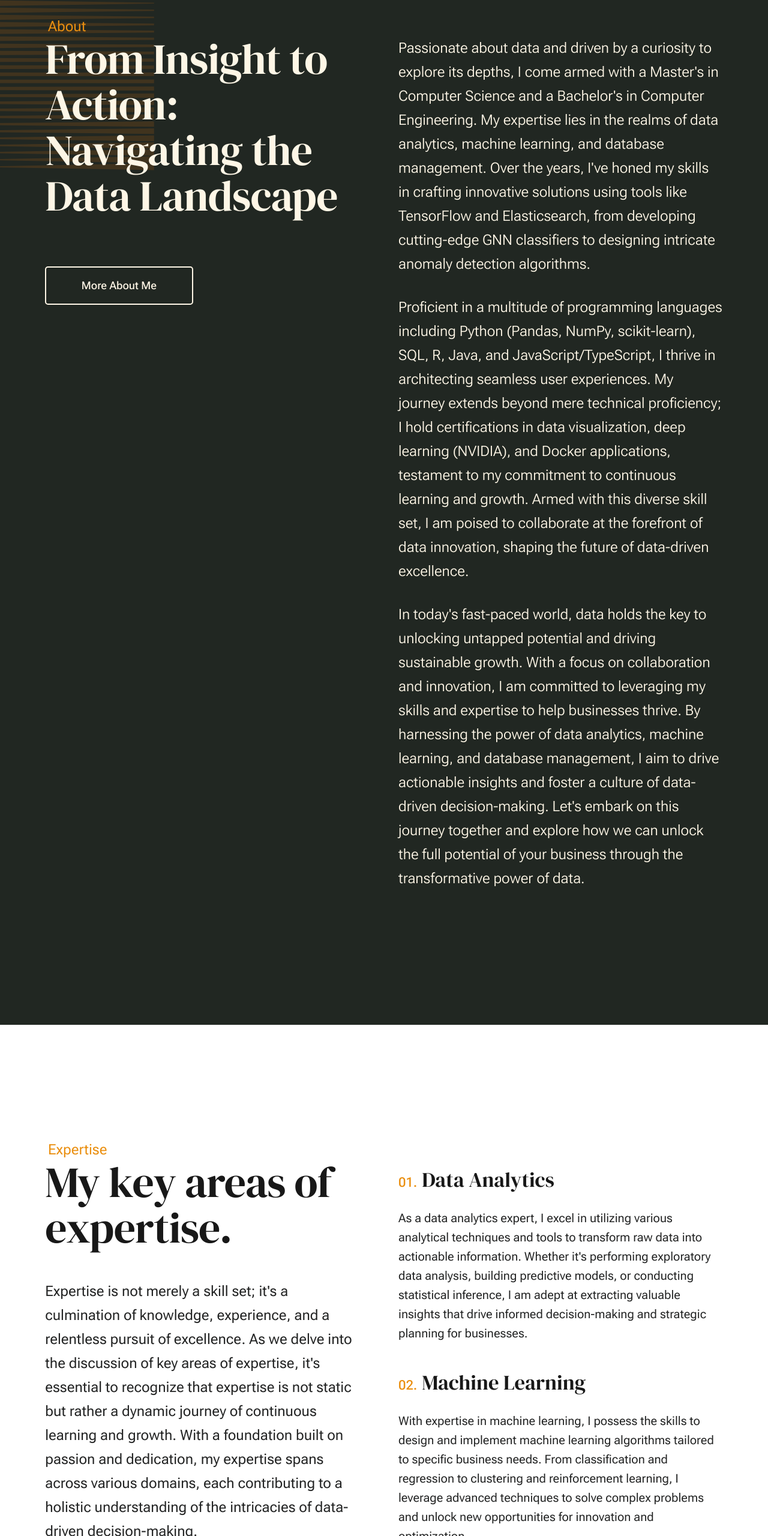
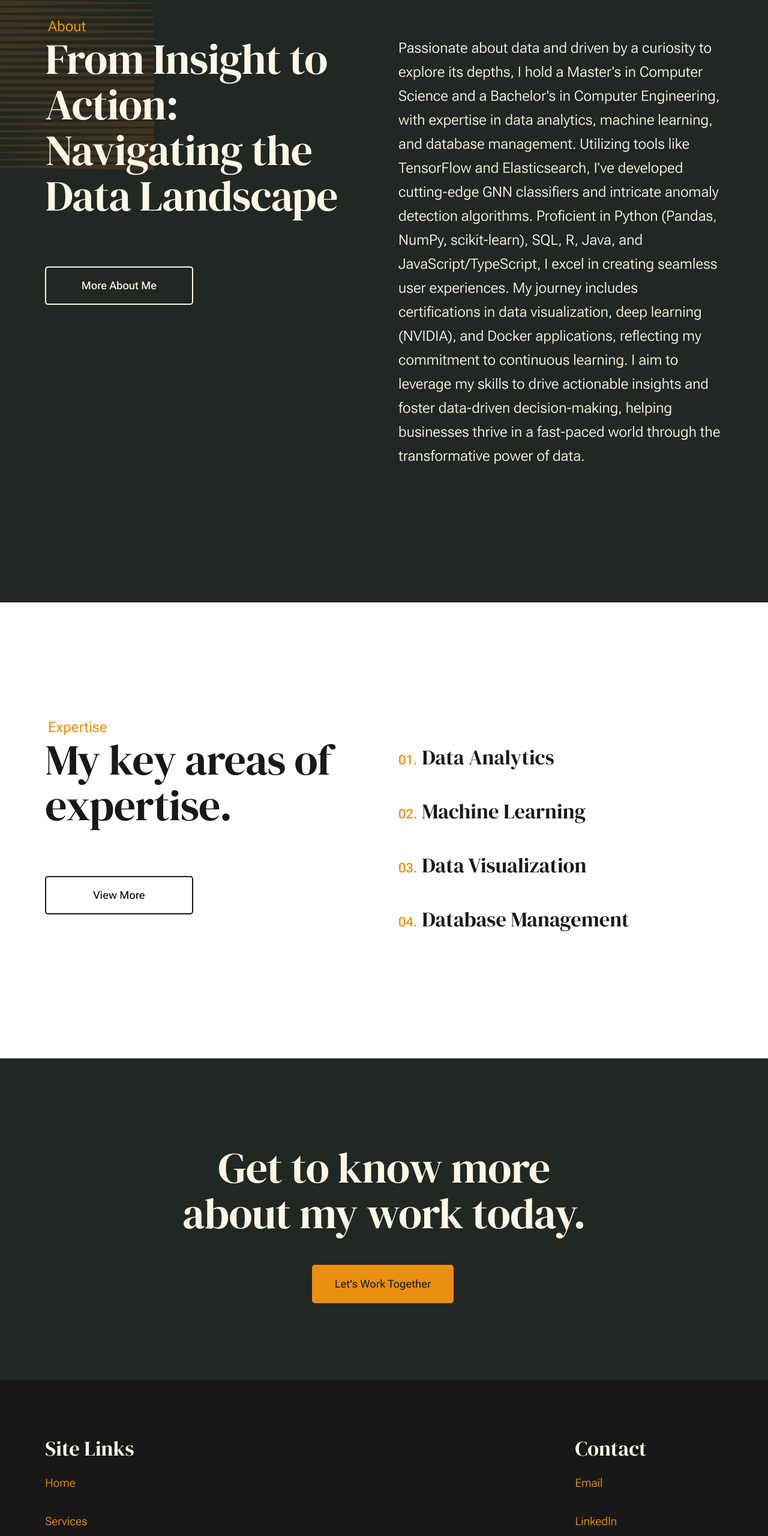
Before and after one commit to rvaidya2/portfolio, a plain HTML site: page index.html in a window 1280 px wide. Shown: the part 1028-3588 px from the top of the page at 60% size. Drawn offline with Linux system fonts and the light colour scheme.

Commit message:
Update index.html

```diff
--- a/index.html
+++ b/index.html
@@ -147,16 +147,10 @@
 
                         <div class="s-about__content-main grid-section-split__primary">
                             <p class="attention-getter">
-                                Passionate about data and driven by a curiosity to explore its depths, I come armed with a Master's in Computer Science and a Bachelor's in Computer Engineering. My expertise lies in the realms of data analytics, machine learning, and database management. Over the years, I've honed my skills in crafting innovative solutions using tools like TensorFlow and Elasticsearch, from developing cutting-edge GNN classifiers to designing intricate anomaly detection algorithms.
+                                Passionate about data and driven by a curiosity to explore its depths, I hold a Master's in Computer Science and a Bachelor's in Computer Engineering, with expertise in data analytics, machine learning, and database management. Utilizing tools like TensorFlow and Elasticsearch, I've developed cutting-edge GNN classifiers and intricate anomaly detection algorithms. Proficient in Python (Pandas, NumPy, scikit-learn), SQL, R, Java, and JavaScript/TypeScript, I excel in creating seamless user experiences. My journey includes certifications in data visualization, deep learning (NVIDIA), and Docker applications, reflecting my commitment to continuous learning. I aim to leverage my skills to drive actionable insights and foster data-driven decision-making, helping businesses thrive in a fast-paced world through the transformative power of data.
                             </p>
 
-                            <p class="attention-getter">
-                                Proficient in a multitude of programming languages including Python (Pandas, NumPy, scikit-learn), SQL, R, Java, and JavaScript/TypeScript, I thrive in architecting seamless user experiences. My journey extends beyond mere technical proficiency; I hold certifications in data visualization, deep learning (NVIDIA), and Docker applications, testament to my commitment to continuous learning and growth. Armed with this diverse skill set, I am poised to collaborate at the forefront of data innovation, shaping the future of data-driven excellence.
-                            </p>
 
-                            <p class="attention-getter">
-                                In today's fast-paced world, data holds the key to unlocking untapped potential and driving sustainable growth. With a focus on collaboration and innovation, I am committed to leveraging my skills and expertise to help businesses thrive. By harnessing the power of data analytics, machine learning, and database management, I aim to drive actionable insights and foster a culture of data-driven decision-making. Let's embark on this journey together and explore how we can unlock the full potential of your business through the transformative power of data.
-                            </p>
                         </div> <!-- end s-about__content-main -->
 
                         <div class="s-about__content-btn grid-section-split__bottom">
@@ -184,7 +178,7 @@
                             </h2>
 
                             <p class="lead">
-                                Expertise is not merely a skill set; it's a culmination of knowledge, experience, and a relentless pursuit of excellence. As we delve into the discussion of key areas of expertise, it's essential to recognize that expertise is not static but rather a dynamic journey of continuous learning and growth. With a foundation built on passion and dedication, my expertise spans across various domains, each contributing to a holistic understanding of the intricacies of data-driven decision-making.
+
                             </p>
                         </div> <!-- end section-header -->
 
@@ -197,7 +191,7 @@
                                     </div>
                                     <div class="grid-list-items__text list-items__item-text">
                                         <p>
-                                            As a data analytics expert, I excel in utilizing various analytical techniques and tools to transform raw data into actionable information. Whether it's performing exploratory data analysis, building predictive models, or conducting statistical inference, I am adept at extracting valuable insights that drive informed decision-making and strategic planning for businesses.
+
                                         </p>
                                     </div>
                                 </div> <!-- list-item -->
@@ -207,7 +201,7 @@
                                     </div>
                                     <div class="grid-list-items__text list-items__item-text">
                                         <p>
-                                            With expertise in machine learning, I possess the skills to design and implement machine learning algorithms tailored to specific business needs. From classification and regression to clustering and reinforcement learning, I leverage advanced techniques to solve complex problems and unlock new opportunities for innovation and optimization.
+
                                         </p>
                                     </div>
                                 </div> <!-- list-expertise__item -->
@@ -217,7 +211,7 @@
                                     </div>
                                     <div class="grid-list-items__text list-items__item-text">
                                         <p>
-                                            With expertise in data visualization, I specialize in creating compelling visualizations that transform complex data into intuitive and actionable insights. Whether it's designing interactive dashboards, creating infographics, or developing custom visualizations, I employ best practices in data visualization to effectively convey information and drive engagement among stakeholders. By combining aesthetics with analytical rigor, I empower organizations to derive deeper insights and make more informed decisions based on data.
+
                                         </p>
                                     </div>
                                 </div> <!-- list-expertise__item -->
@@ -227,7 +221,7 @@
                                     </div>
                                     <div class="grid-list-items__text list-items__item-text">
                                         <p>
-                                            As a database management expert, I have a strong understanding of relational and non-relational database systems, as well as expertise in SQL for querying and manipulating data. Whether it's designing database schemas, optimizing query performance, or ensuring data integrity and security, I am proficient in managing databases to support the information needs of organizations effectively.
+
                                         </p>
                                     </div>
                                 </div> <!-- list-expertise__item -->
@@ -260,7 +254,7 @@
                         Get to know more about my work today.
                         </h2>
                         <p class="lead">
-                            Let's collaborate and bring your ideas to life! Whether you have a project in mind, want to discuss potential opportunities, or simply want to say hello, I'm here and ready to connect. I'm excited to hear from you and explore how we can work together to create something amazing. Let's turn your vision into reality!
+
                         </p>
                         <a href="contact.html" class="btn btn--primary">Let's Work Together</a>
                     </div>
```
